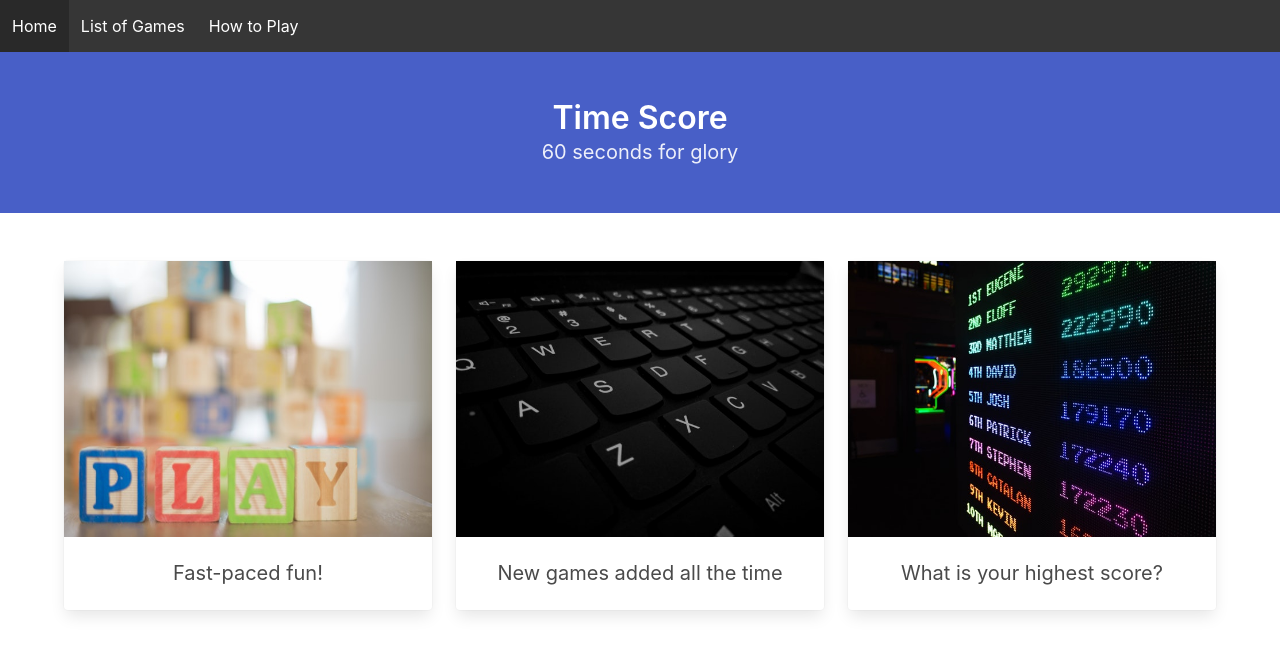
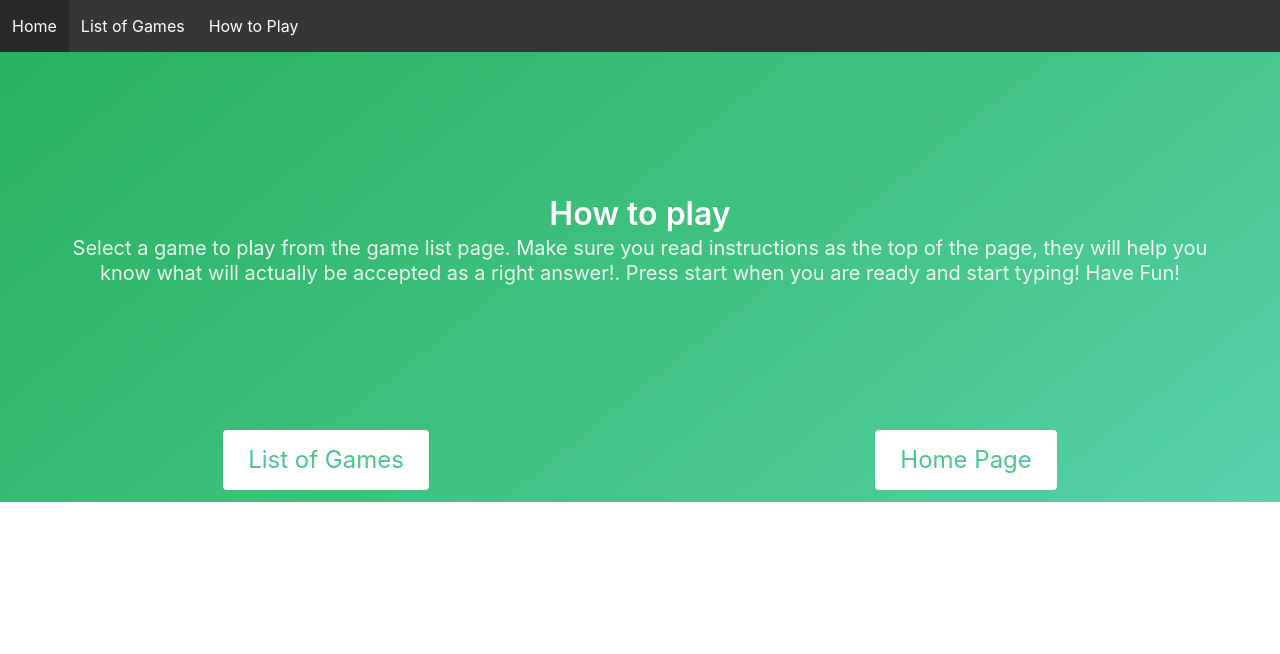
Before and after one commit to Mvcampbell3/time-score-frontend, an Angular app in the folder client/: page / in a window 1280 px wide. Shown: the top 654 px of the page. Built offline with nearby package versions, Linux system fonts and the light colour scheme.

Commit message:
converted to routerless spa

```diff
--- a/client/src/app/app-routing.module.ts
+++ b/client/src/app/app-routing.module.ts
@@ -1,13 +1,8 @@
 import { NgModule } from '@angular/core';
 import { Routes, RouterModule } from '@angular/router';
-import { LandingComponent } from './components/landing/landing.component';
-import { GameListComponent } from './components/game-list/game-list.component';
 
 
-const routes: Routes = [
-  { path: '', component: LandingComponent },
-  { path: 'game-list', component: GameListComponent }
-];
+const routes: Routes = [];
 
 @NgModule({
   imports: [RouterModule.forRoot(routes)],
--- a/client/src/app/app.component.html
+++ b/client/src/app/app.component.html
@@ -1,6 +1,6 @@
 <nav class="navbar is-dark" role="navigation" aria-label="main navigation">
   <div class="navbar-brand">
-    <a class="navbar-item" href="/">Home</a>
+    <a class="navbar-item" (click)='landingView()'>Home</a>
 
     <a (click)="toggleNavbar()" role="button" #navBurger class="navbar-burger burger" aria-label="menu"
       aria-expanded="false" data-target="main-nav">
@@ -12,11 +12,20 @@
 
   <div id="main-nav" class="navbar-menu" #navMenu>
     <div class="navbar-start">
-      <a href="/game-list" class="navbar-item">List of Games</a>
-      <a href="/instructions" class="navbar-item">How to Play</a>
+      <a (click)='gameListView()' class="navbar-item">List of Games</a>
+      <a (click)='instructionsView()' class="navbar-item">How to Play</a>
     </div>
   </div>
 </nav>
 
+<div *ngIf='showLanding'>
+  <app-landing></app-landing>
+</div>
+<div *ngIf='showGameList'>
+  <app-game-list></app-game-list>
+</div>
+<div *ngIf='showInstructions'>
+  <app-instructions (sendToPage)='handlePageSend($event)'></app-instructions>
+</div>
 
 <router-outlet></router-outlet>
--- a/client/src/app/app.component.ts
+++ b/client/src/app/app.component.ts
@@ -9,6 +9,45 @@ export class AppComponent {
   @ViewChild('navBurger', { static: true }) navBurger: ElementRef;
   @ViewChild('navMenu', { static: true }) navMenu: ElementRef;
 
+  showLanding: boolean = false;
+  showGameList: boolean = false;
+  showInstructions: boolean = true;
+
+  gameListView() {
+    this.showInstructions = false;
+    this.showLanding = false;
+    this.showGameList = true;
+  }
+
+  landingView() {
+    this.showInstructions = false;
+    this.showGameList = false;
+    this.showLanding = true;
+  }
+
+  instructionsView() {
+    this.showGameList = false;
+    this.showLanding = false;
+    this.showInstructions = true;
+  }
+
+  handlePageSend(where: string) {
+    switch (where) {
+      case 'home':
+        this.landingView();
+        break;
+      case 'gamesList':
+        this.gameListView();
+        break;
+      case 'instructions':
+        this.instructionsView();
+        break;
+      default:
+        this.landingView();
+        console.log('handle page send switch not working as expected')
+    }
+  }
+
   toggleNavbar() {
     this.navBurger.nativeElement.classList.toggle('is-active');
     this.navMenu.nativeElement.classList.toggle('is-active');
--- a/client/src/app/app.module.ts
+++ b/client/src/app/app.module.ts
@@ -7,13 +7,15 @@ import { AppComponent } from './app.component';
 import { LandingComponent } from './components/landing/landing.component';
 import { GameListComponent } from './components/game-list/game-list.component';
 import { GamePageComponent } from './components/game-page/game-page.component';
+import { InstructionsComponent } from './instructions/instructions.component';
 
 @NgModule({
   declarations: [
     AppComponent,
     LandingComponent,
     GameListComponent,
-    GamePageComponent
+    GamePageComponent,
+    InstructionsComponent
   ],
   imports: [
     BrowserModule,
--- a/client/src/app/components/game-list/game-list.component.ts
+++ b/client/src/app/components/game-list/game-list.component.ts
@@ -17,7 +17,6 @@ export class GameListComponent implements OnInit {
   }
 
   selectGame(gameName) {
-    console.log(gameName)
     this.selectedGame = gameName;
     this.selected = true;
   }
--- /dev/null
+++ b/client/src/app/instructions/instructions.component.html
@@ -0,0 +1,18 @@
+<div class="hero is-medium is-bold is-success">
+  <div class="hero-body">
+    <p class="title has-text-centered">How to play</p>
+    <p class="subtitle has-text-centered">Select a game to play from the game list page. Make sure you read instructions
+      as the top of the page, they will help you know what will actually be accepted as a right answer!. Press start
+      when you are ready and start typing! Have Fun!</p>
+  </div>
+  <div class="hero-footer">
+    <div class="level mb-3">
+      <div class="level-item">
+        <button class="button is-inverted is-success is-large" (click)='toGamesList()'>List of Games</button>
+      </div>
+      <div class="level-item">
+        <button class="button is-inverted is-success is-large" (click)='toHomePage()'>Home Page</button>
+      </div>
+    </div>
+  </div>
+</div>
--- /dev/null
+++ b/client/src/app/instructions/instructions.component.ts
@@ -0,0 +1,25 @@
+import { Component, OnInit, Output, EventEmitter } from '@angular/core';
+
+@Component({
+  selector: 'app-instructions',
+  templateUrl: './instructions.component.html',
+  styleUrls: ['./instructions.component.scss']
+})
+export class InstructionsComponent implements OnInit {
+
+  @Output() sendToPage: EventEmitter<string> = new EventEmitter;
+
+  constructor() { }
+
+  ngOnInit() {
+  }
+
+  toHomePage() {
+    this.sendToPage.emit('home')
+  }
+
+  toGamesList() {
+    this.sendToPage.emit('gamesList');
+  }
+
+}
```
Also changed, not shown: client/src/app/instructions/instructions.component.scss (added), 1 other file (tests, documents, lock files or other folders).
